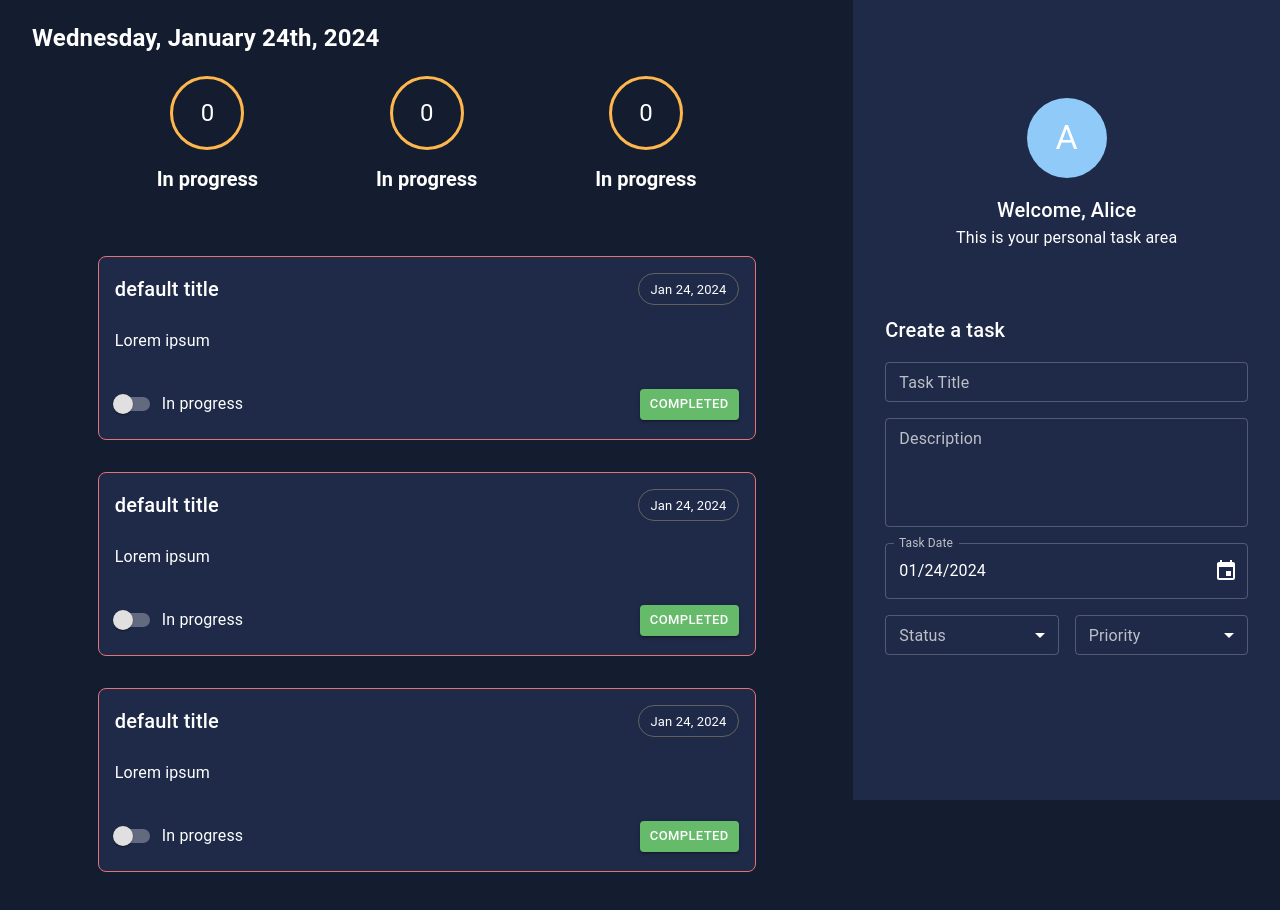
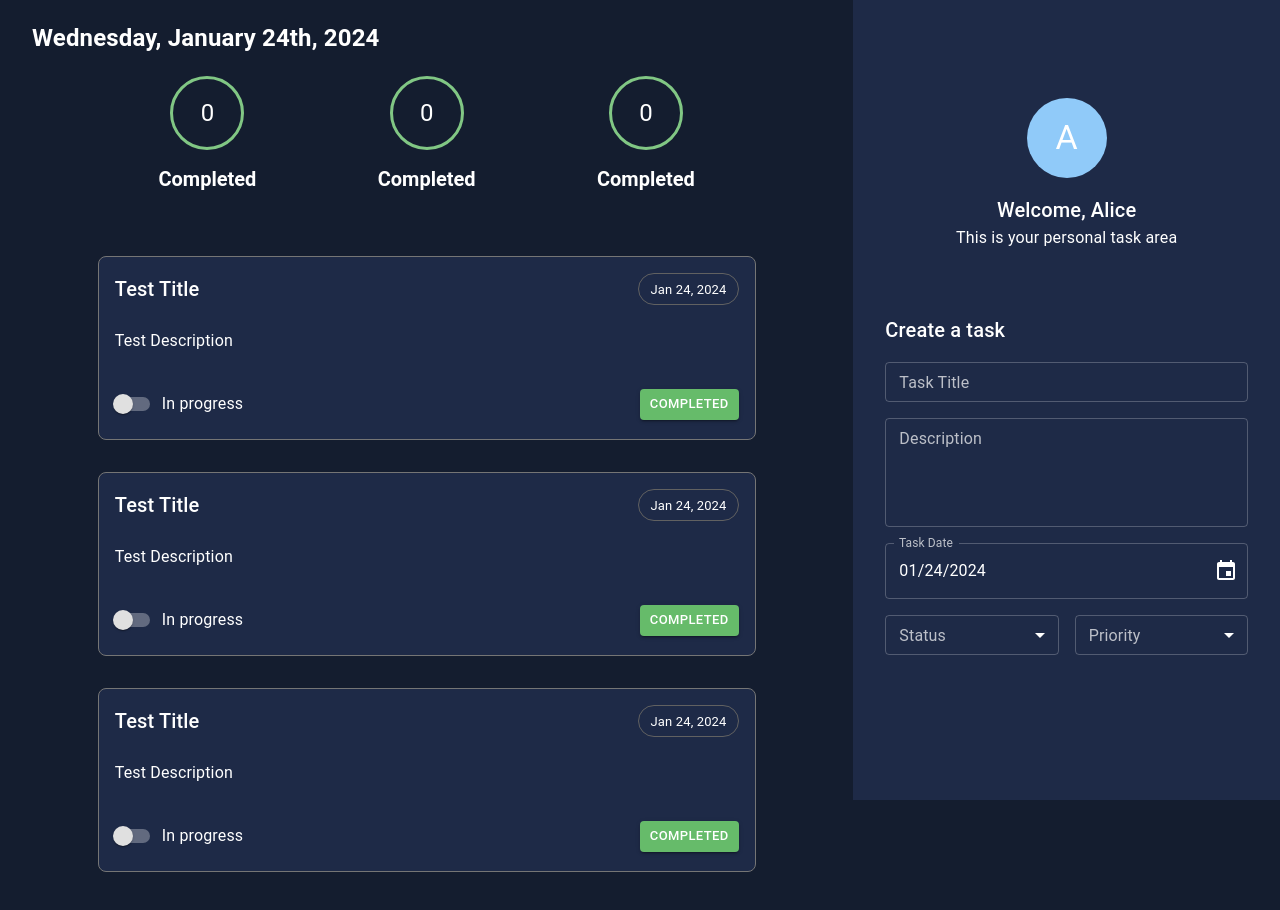
Before and after one commit to alicefrsr/react-todoapp-ts, a React (Create React App) app: page / in a window 1280 px wide. Shown: the top 910 px of the page. Built offline with nearby package versions, Linux system fonts and the light colour scheme.

Commit message:
Task component: add props, priorityBorderColor

```diff
--- a/src/components/taskArea/task/Task.tsx
+++ b/src/components/taskArea/task/Task.tsx
@@ -3,8 +3,24 @@ import { Box } from '@mui/material';
 import { TaskHeader } from './_taskHeader';
 import { TaskDescription } from './_taskDescription';
 import { TaskFooter } from './_taskFooter';
+import { ITask } from './interfaces/ITask';
 
-export const Task: FC = (): ReactElement => {
+import { Priority } from '../../sidebar/createTaskForm/enums/Priority';
+import { Status } from '../../sidebar/createTaskForm/enums/Status';
+import { priorityBorderColor } from './helpers/priorityBorderColor';
+import PropTypes from 'prop-types';
+
+export const Task: FC<ITask> = (props): ReactElement => {
+  const {
+    // id,
+    title = 'Test Title',
+    date = new Date(),
+    description = 'Test Description',
+    priority = Priority.normal,
+    status = Status.completed,
+    onStatusChange = (e) => console.log(e),
+    onClick = (e) => console.log(e),
+  } = props;
   return (
     <Box
       display="flex"
@@ -18,12 +34,23 @@ export const Task: FC = (): ReactElement => {
         backgroundColor: 'background.paper',
         borderRadius: '8px',
         border: '1px solid',
-        borderColor: 'error.light',
+        // borderColor: 'error.light',
+        borderColor: priorityBorderColor(priority),
       }}
     >
-      <TaskHeader />
-      <TaskDescription />
-      <TaskFooter />
+      <TaskHeader title={title} date={date} />
+      <TaskDescription description={description} />
+      <TaskFooter onClick={onClick} onStatusChange={onStatusChange} />
     </Box>
   );
 };
+
+Task.propTypes = {
+  title: PropTypes.string,
+  date: PropTypes.instanceOf(Date),
+  description: PropTypes.string,
+  onClick: PropTypes.func,
+  onStatusChange: PropTypes.func,
+  priority: PropTypes.string,
+  status: PropTypes.string,
+};
--- /dev/null
+++ b/src/components/taskArea/task/helpers/priorityBorderColor.ts
@@ -0,0 +1,15 @@
+import { Priority } from '../../../sidebar/createTaskForm/enums/Priority';
+
+// fn will return the color (string)
+export const priorityBorderColor = (priority: string): string | undefined => {
+  switch (priority) {
+    case Priority.high:
+      return 'error.light';
+    case Priority.normal:
+      return 'grey.600';
+    case Priority.low:
+      return 'info.light';
+    default:
+      return 'grey.900';
+  }
+};
--- /dev/null
+++ b/src/components/taskArea/task/interfaces/ITask.ts
@@ -0,0 +1,9 @@
+import { ITaskHeader } from './ITaskHeader';
+import { ITaskDescription } from './ITaskDescription';
+import { ITaskFooter } from './ITaskFooter';
+
+export interface ITask extends ITaskHeader, ITaskDescription, ITaskFooter {
+  id?: string;
+  priority?: string;
+  status?: string;
+}
--- a/src/components/taskArea/taskCounter/TaskCounter.tsx
+++ b/src/components/taskArea/taskCounter/TaskCounter.tsx
@@ -8,7 +8,7 @@ import { counterLabel } from './helpers/counterLabel';
 import PropTypes from 'prop-types';
 
 export const TaskCounter: FC<ITaskCounter> = (props): ReactElement => {
-  const { count = 0, status = Status.inProgress } = props;
+  const { count = 0, status = Status.completed } = props;
   return (
     <>
       <Box
@@ -24,7 +24,7 @@ export const TaskCounter: FC<ITaskCounter> = (props): ReactElement => {
             width: '74px',
             height: '74px',
             marginBottom: '16px',
-            borderColor: `${counterBorderColor(status)}`,
+            borderColor: counterBorderColor(status),
           }}
         >
           <Typography color="#fff" variant="h5">
```
